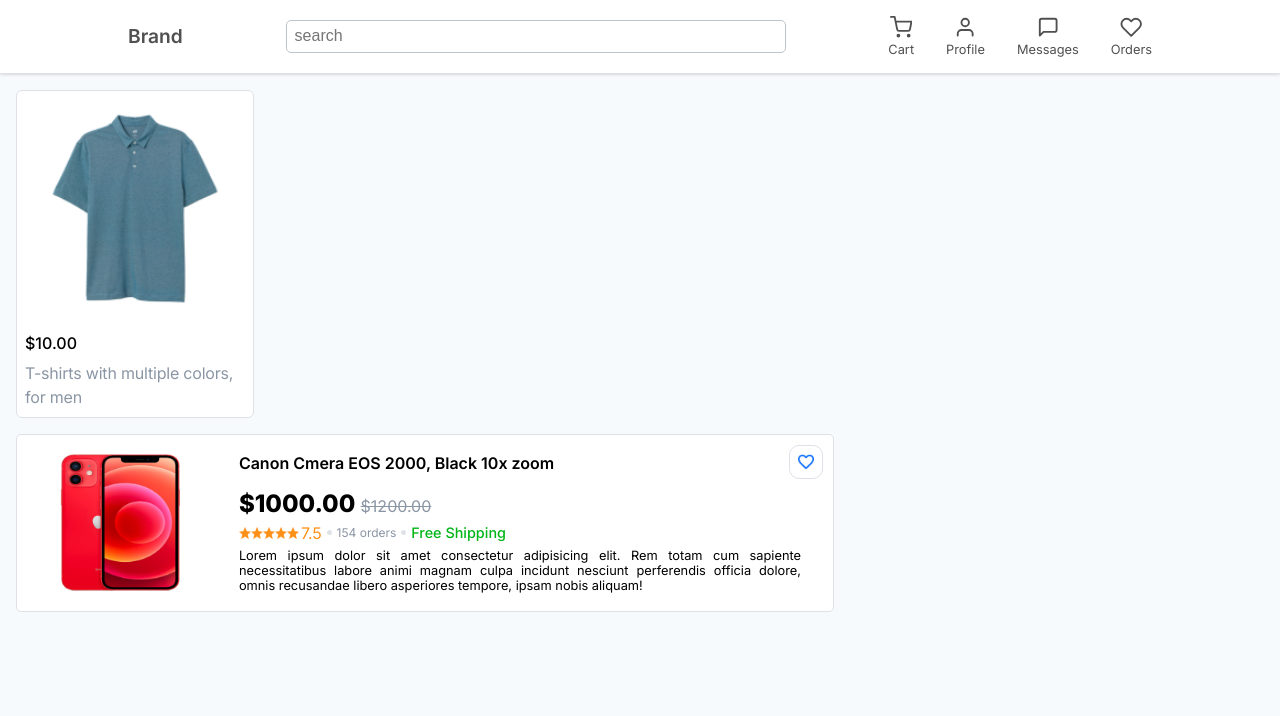
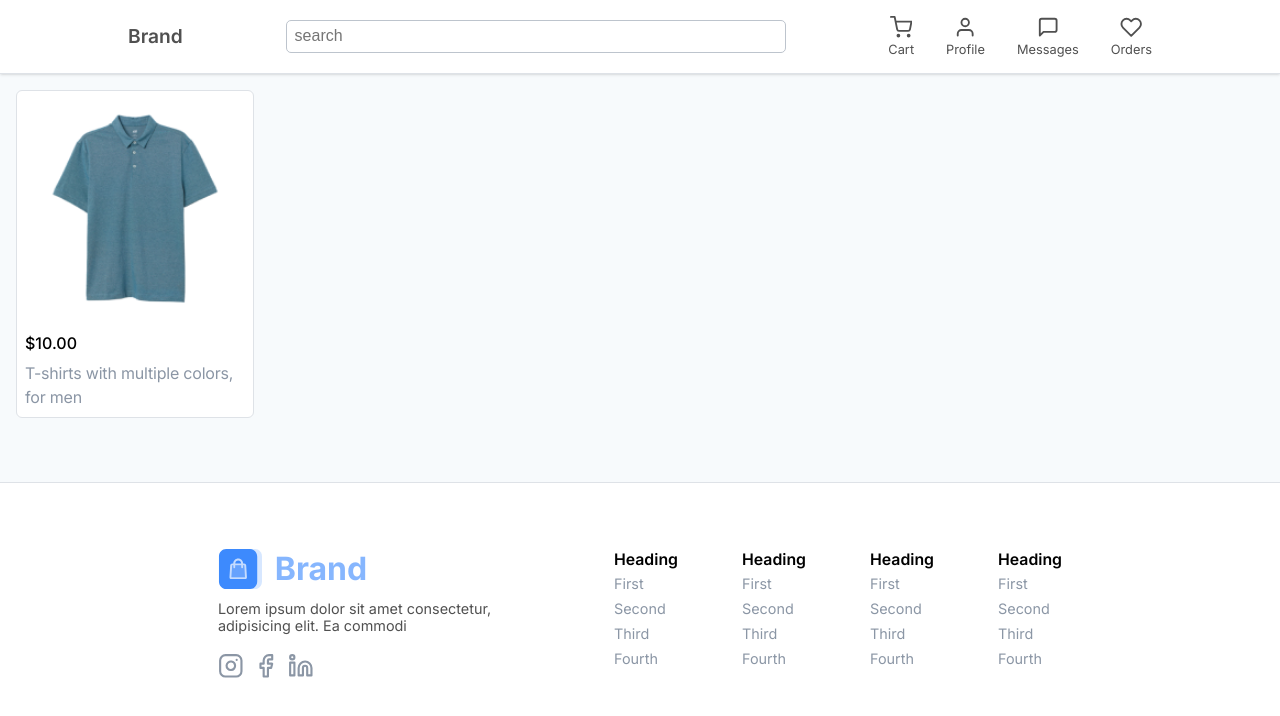
Before and after one commit to Shobhit-Mishra-02/ecommerceV2, a Next.js app: page / in a window 1280 px wide. Shown: the top 716 px of the page. Built offline with nearby package versions, Linux system fonts and the light colour scheme.

Commit message:
added code for footer

```diff
--- a/app/layout.js
+++ b/app/layout.js
@@ -1,6 +1,7 @@
 import "./globals.css";
 import { Inter } from "next/font/google";
 import Navigation from "@/components/navigation/Navigation";
+import Footer from "@/components/footer/Footer";
 
 const inter = Inter({ subsets: ["latin"] });
 
@@ -15,6 +16,7 @@ export default function RootLayout({ children }) {
       <body className={inter.className}>
         <Navigation />
         {children}
+        <Footer />
       </body>
     </html>
   );
--- a/app/page.jsx
+++ b/app/page.jsx
@@ -5,7 +5,7 @@ export default function Home() {
   return (
     <div>
       <SmallCard />
-      <HorizontalCards />
+      {/* <HorizontalCards /> */}
     </div>
   );
 }
--- /dev/null
+++ b/components/footer/Footer.jsx
@@ -0,0 +1,93 @@
+import "./footer.css";
+import { FiInstagram, FiFacebook, FiLinkedin, FiYoutube } from "react-icons/fi";
+
+const Footer = () => {
+  return (
+    <footer className="footer">
+      <div className="footer_brand">
+        <h2 className="footer_brand__heading">
+          <svg
+            width="44"
+            height="44"
+            viewBox="0 0 44 44"
+            fill="none"
+            xmlns="http://www.w3.org/2000/svg"
+          >
+            <g opacity="0.8">
+              <path
+                fill-rule="evenodd"
+                clip-rule="evenodd"
+                d="M14.4674 1.91309H37.1848C40.9487 1.91309 44 5.28555 44 9.44569V34.5544C44 38.7145 40.9487 42.087 37.1848 42.087H14.4674C10.7034 42.087 7.65216 38.7145 7.65216 34.5544L7.65216 9.44569C7.65216 5.28555 10.7034 1.91309 14.4674 1.91309Z"
+                fill="#0D6EFD"
+                fill-opacity="0.2"
+              />
+              <path
+                fill-rule="evenodd"
+                clip-rule="evenodd"
+                d="M8.13044 1.91309H32.0435C36.0055 1.91309 39.2174 5.28555 39.2174 9.44569V34.5544C39.2174 38.7145 36.0055 42.087 32.0435 42.087H8.13044C4.1684 42.087 0.956527 38.7145 0.956528 34.5544L0.956528 9.44569C0.956527 5.28555 4.1684 1.91309 8.13044 1.91309Z"
+                fill="#0D6EFD"
+              />
+              <g opacity="0.7">
+                <path
+                  opacity="0.3"
+                  fill-rule="evenodd"
+                  clip-rule="evenodd"
+                  d="M15.2902 18.3563H14.3097C14.2591 18.3563 14.1842 18.4266 14.1813 18.4731L13.4589 30.1478L26.9548 30.1452L26.2253 18.4731C26.2225 18.4284 26.1457 18.3563 26.0969 18.3563H25.1164V20.3216C25.1164 20.8643 24.6765 21.3042 24.1338 21.3042C23.5911 21.3042 23.1512 20.8643 23.1512 20.3216V18.3563H17.2554V20.3216C17.2554 20.8643 16.8155 21.3042 16.2728 21.3042C15.7301 21.3042 15.2902 20.8643 15.2902 20.3216V18.3563Z"
+                  fill="white"
+                />
+                <path
+                  fill-rule="evenodd"
+                  clip-rule="evenodd"
+                  d="M20.2033 11.4783C22.9153 11.4783 25.1164 13.6796 25.1164 16.3891L26.0969 16.3914C27.1835 16.3914 28.1192 17.2704 28.1867 18.3508L28.9244 30.1539C28.9921 31.2361 28.1698 32.1133 27.0865 32.1133H13.3201C12.2374 32.1133 11.4146 31.2344 11.4821 30.1539L12.2198 18.3508C12.2875 17.2686 13.2213 16.3914 14.3096 16.3914H15.2902C15.2902 13.6781 17.493 11.4783 20.2033 11.4783ZM23.1511 16.3915C23.1511 14.765 21.8299 13.4436 20.2033 13.4436C18.5778 13.4436 17.2554 14.7642 17.2554 16.3892L23.1511 16.3915ZM15.2902 18.3566H14.3096C14.2591 18.3566 14.1842 18.4269 14.1813 18.4733L13.4589 30.148L26.9548 30.1455L26.2253 18.4733C26.2225 18.4286 26.1457 18.3566 26.0969 18.3566H25.1164V20.3218C25.1164 20.8645 24.6765 21.3044 24.1338 21.3044C23.5911 21.3044 23.1512 20.8645 23.1512 20.3218V18.3566H17.2554V20.3218C17.2554 20.8645 16.8155 21.3044 16.2728 21.3044C15.7301 21.3044 15.2902 20.8645 15.2902 20.3218V18.3566Z"
+                  fill="white"
+                />
+              </g>
+            </g>
+          </svg>
+          <span>Brand</span>
+        </h2>
+        <p className="footer_brand__para">
+          Lorem ipsum dolor sit amet consectetur, adipisicing elit. Ea commodi
+        </p>
+        <div className="footer_brand__social">
+          <FiInstagram />
+          <FiFacebook />
+          {/* <FiYoutube /> */}
+          <FiLinkedin />
+        </div>
+      </div>
+      <div className="footer_right">
+        <div className="footer_section">
+          <h3 className="footer_section__heading">Heading</h3>
+          <div className="footer_section__link">First</div>
+          <div className="footer_section__link">Second</div>
+          <div className="footer_section__link">Third</div>
+          <div className="footer_section__link">Fourth</div>
+        </div>
+        <div className="footer_section">
+          <h3 className="footer_section__heading">Heading</h3>
+          <div className="footer_section__link">First</div>
+          <div className="footer_section__link">Second</div>
+          <div className="footer_section__link">Third</div>
+          <div className="footer_section__link">Fourth</div>
+        </div>
+        <div className="footer_section">
+          <h3 className="footer_section__heading">Heading</h3>
+          <div className="footer_section__link">First</div>
+          <div className="footer_section__link">Second</div>
+          <div className="footer_section__link">Third</div>
+          <div className="footer_section__link">Fourth</div>
+        </div>
+        <div className="footer_section">
+          <h3 className="footer_section__heading">Heading</h3>
+          <div className="footer_section__link">First</div>
+          <div className="footer_section__link">Second</div>
+          <div className="footer_section__link">Third</div>
+          <div className="footer_section__link">Fourth</div>
+        </div>
+      </div>
+    </footer>
+  );
+};
+
+export default Footer;
--- /dev/null
+++ b/components/footer/footer.css
@@ -0,0 +1,111 @@
+.footer {
+  background-color: white;
+  border-top: 1px solid var(--gray-300);
+
+  display: flex;
+  justify-content: center;
+  align-items: center;
+  gap: 1.4rem;
+  flex-direction: column;
+
+  text-align: center;
+
+  padding: 1rem;
+
+  margin-top: 4rem;
+}
+
+.footer_right {
+  display: flex;
+  justify-content: center;
+  align-items: center;
+  row-gap: 0.9rem;
+  flex-direction: column;
+}
+
+.footer_brand__heading {
+  font-size: 2rem;
+  padding-bottom: 0.6rem;
+  color: #0d6dfd80;
+
+  display: flex;
+  justify-content: flex-start;
+  align-items: center;
+  gap: 0.8rem;
+}
+
+.footer_brand__para {
+  font-size: 0.9rem;
+  color: var(--gray-600);
+  padding-bottom: 1.2rem;
+}
+
+.footer_brand__social {
+  display: flex;
+  justify-content: center;
+  align-items: center;
+  gap: 0.6rem;
+}
+
+.footer_brand__social svg {
+  height: auto;
+  width: 1.6rem;
+  stroke: var(--gray-500);
+  cursor: pointer;
+}
+
+.footer_section__heading {
+  font-size: 0.99rem;
+  font-weight: 600;
+  padding-bottom: 0.3rem;
+}
+
+.footer_section__link {
+  font-size: 0.9rem;
+  color: var(--gray-500);
+}
+
+@media (min-width: 640px) {
+  .footer_right {
+    flex-direction: unset;
+    flex-wrap: wrap;
+    gap: 1.2rem;
+  }
+
+  .footer_brand {
+    max-width: 300px;
+  }
+
+  .footer_section__link {
+    margin-bottom: 0.4rem;
+  }
+}
+
+@media (min-width: 768px) {
+  .footer {
+    flex-direction: unset;
+    flex-wrap: wrap;
+    text-align: left;
+    padding: 3rem;
+  }
+
+  .footer_section__link {
+    margin-bottom: 0.5rem;
+  }
+  .footer_section__heading {
+    padding-bottom: 0.4rem;
+  }
+  .footer_brand__social {
+    justify-content: flex-start;
+  }
+}
+
+@media (min-width: 1024px) {
+  .footer {
+    column-gap: 6rem;
+    padding: 4rem;
+  }
+  .footer_right {
+    column-gap: 4rem;
+  }
+}
--- a/components/navigation/navigation.css
+++ b/components/navigation/navigation.css
@@ -85,6 +85,7 @@
   background-color: white;
   overflow-x: hidden;
   transition: all ease-in-out 0.6s;
+  z-index: 3;
 }
 
 .slider_login {
```
Also changed, not shown: public/logo-symbol.svg (added).
